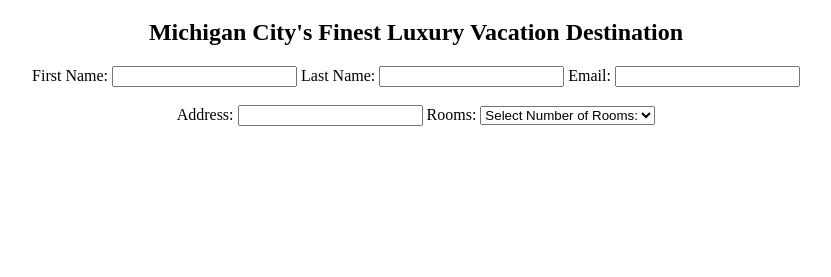
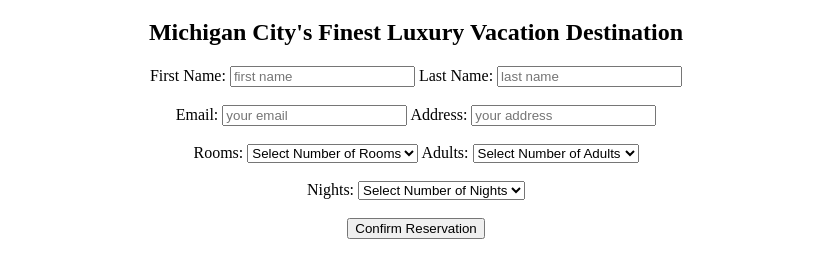
Before and after one commit to rmuchow95/HotelBookingApp, a plain HTML site: page index.html in a window 1280 px wide. Shown: the part 61-338 px from the top of the page, without its empty margins (224-1055 px from the left). Drawn offline with Linux system fonts and the light colour scheme.

Commit message:
Added confirm reservation and drop down menus

```diff
--- a/index.html
+++ b/index.html
@@ -8,25 +8,65 @@
     <h1>Sunflower Haven Hotel</h1>
     <h2>Michigan City's Finest Luxury Vacation Destination</h2>
     <form>
-      <label for="First Name">First Name:</label>
-      <input type="text" id="First Name" />
-      <label for="Last Name">Last Name:</label>
-      <input type="text" id="Last Name" />
-      <label for="Email">Email:</label>
-      <input type="email" id="email" />
+      <label for="first name">First Name:</label>
+      <input
+        type="text"
+        id="first name"
+        name="first name"
+        placeholder="first name"
+      />
+      <label for="last name">Last Name:</label>
+      <input
+        type="text"
+        id="last name"
+        name="last name"
+        placeholder="last name"
+      />
 
       <br /><br />
 
-      <label for="Address">Address:</label>
-      <input type="text" id="Address" />
-      <label for="">Rooms:</label>
+      <label for="email">Email:</label>
+      <input type="email" id="email" name="email" placeholder="your email" />
+      <label for="address">Address:</label>
+      <input
+        type="text"
+        id="address"
+        name="address"
+        placeholder="your address"
+      />
+
+      <br /><br />
+
+      <label for="rooms">Rooms:</label>
       <select name="question" id="question">
-        <option value="1">Select Number of Rooms:</option>
+        <option value="1">Select Number of Rooms</option>
         <option value="2">1</option>
         <option value="3">2</option>
+      </select>
+      <label for="adults">Adults:</label>
+      <select name="question" id="question">
+        <option value="1">Select Number of Adults</option>
+        <option value="2">1</option>
+        <option value="3">2</option>
+      </select>
 
-        <br /><br />
+      <br /><br />
+
+      <label for="nights">Nights:</label>
+      <select name="question" id="question">
+        <option value="1">Select Number of Nights</option>
+        <option value="2">1</option>
+        <option value="3">2</option>
+        <option value="4">3</option>
+        <option value="5">4</option>
+        <option value="6">5</option>
+        <option value="7">6</option>
+        <option value="8">7</option>
       </select>
+
+      <br /><br />
+
+      <input type="submit" value="Confirm Reservation" />
     </form>
   </body>
 </html>
```
